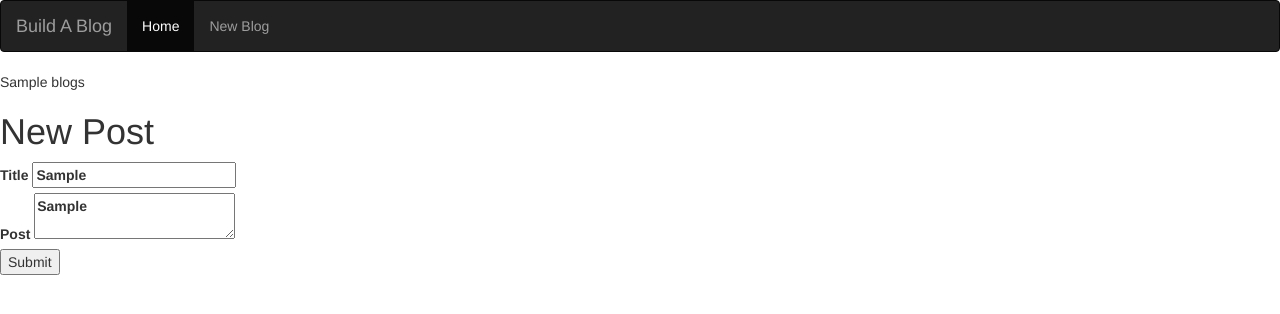
After one commit to jvaughn575/build-a-blog, a Python web app: template templates/new-blog-form.html in a window 1280 px wide. The commit adds this page. Shown: the top 314 px of the page. Run offline with Jinja, Linux system fonts and the light colour scheme; the template is opened without the code that fills it: most values are stand-ins (such as "Sample title", 1, 10 or a date in 2020); some libraries are stand-ins or nearby versions.

Commit message:
Added navbar, form for new blog post and blog post verification for content.

```diff
--- a/templates/base.html
+++ b/templates/base.html
@@ -2,8 +2,25 @@
 <html>
     <head>
         <title>Build a Blog</title>
+        <link rel="stylesheet"
+             href="https://maxcdn.bootstrapcdn.com/bootstrap/3.3.7/css/bootstrap.min.css">
+        <!--<script src="https://maxcdn.bootstrapcdn.com/bootstrap/3.3.7/js/bootstrap.min.js"></script> -->
     </head>
     <body>
+
+        <nav class="navbar navbar-inverse">
+            <div class="container-fluid">
+                <div class="navbar-header">
+                    <a class="navbar-brand" href="#">Build A Blog</a>
+                </div>
+                <ul class="nav navbar-nav">
+                    <li class="active"><a href="#">Home</a></li>
+                    <li><a href="/blog/newpost">New Blog</a></li>
+                </ul>
+            </div>
+        </nav>
+
+        {{blogs}}
         {% block content %}
         {% endblock %}
     </body>
--- /dev/null
+++ b/templates/new-blog-form.html
@@ -0,0 +1,24 @@
+{% extends "base.html" %}
+{% block content %}
+
+<h1> New Post </h1>
+<form action="/blog/newpost" method="post">
+    <label>
+        Title
+        <input type="text" name="title" value={{title}}>
+        {{error_title}}
+
+    </label>
+
+    <br>
+    <label>
+        Post
+        <textarea name="new_post">{{new_post}}</textarea>
+        {{error_new_post}}
+    </label>
+    <br>
+    <input type="submit">
+</form>
+
+
+{% endblock %}
```
Also changed, not shown: main.py (+36 -3 lines), templates/blog-list.html (deleted, +0 -8 lines).
